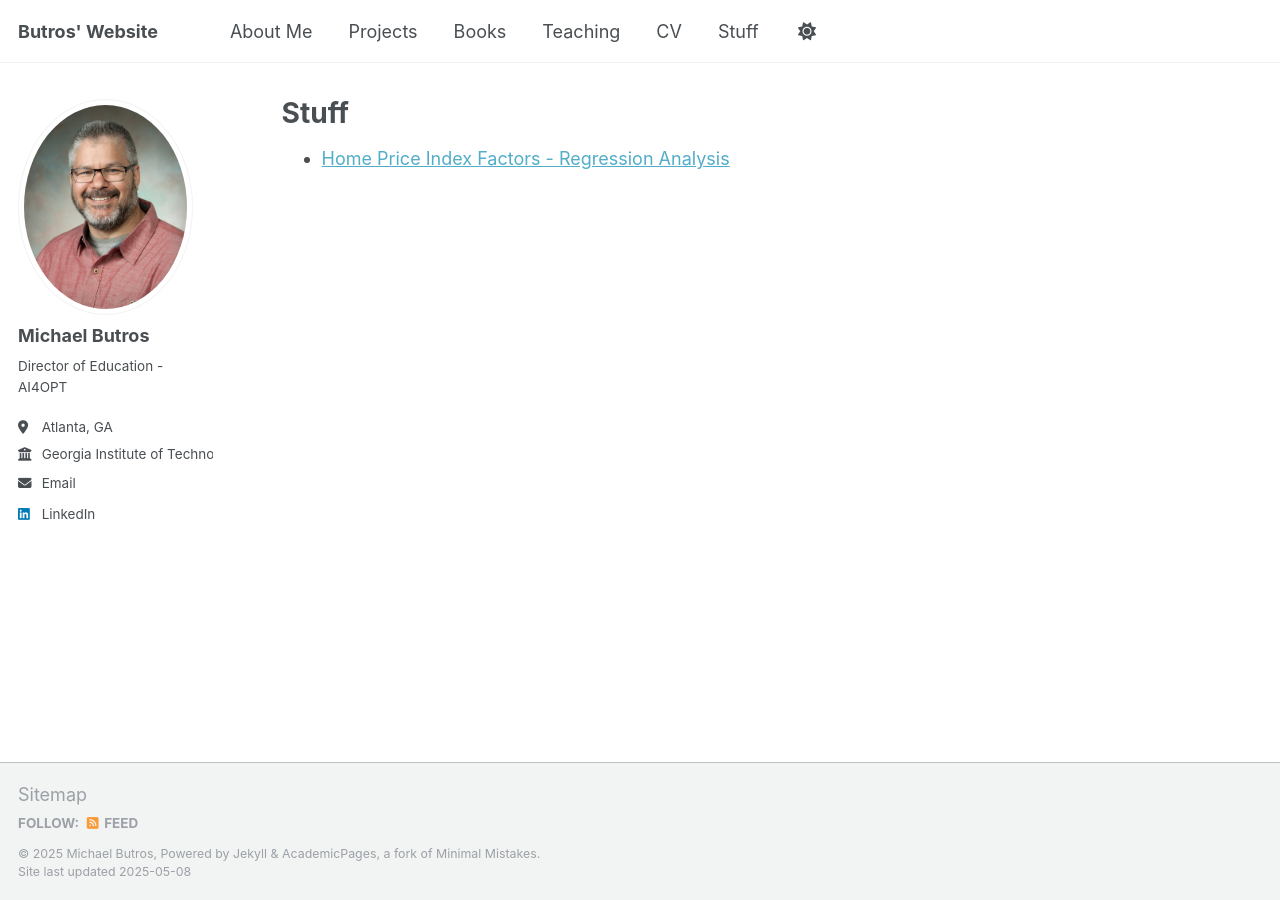
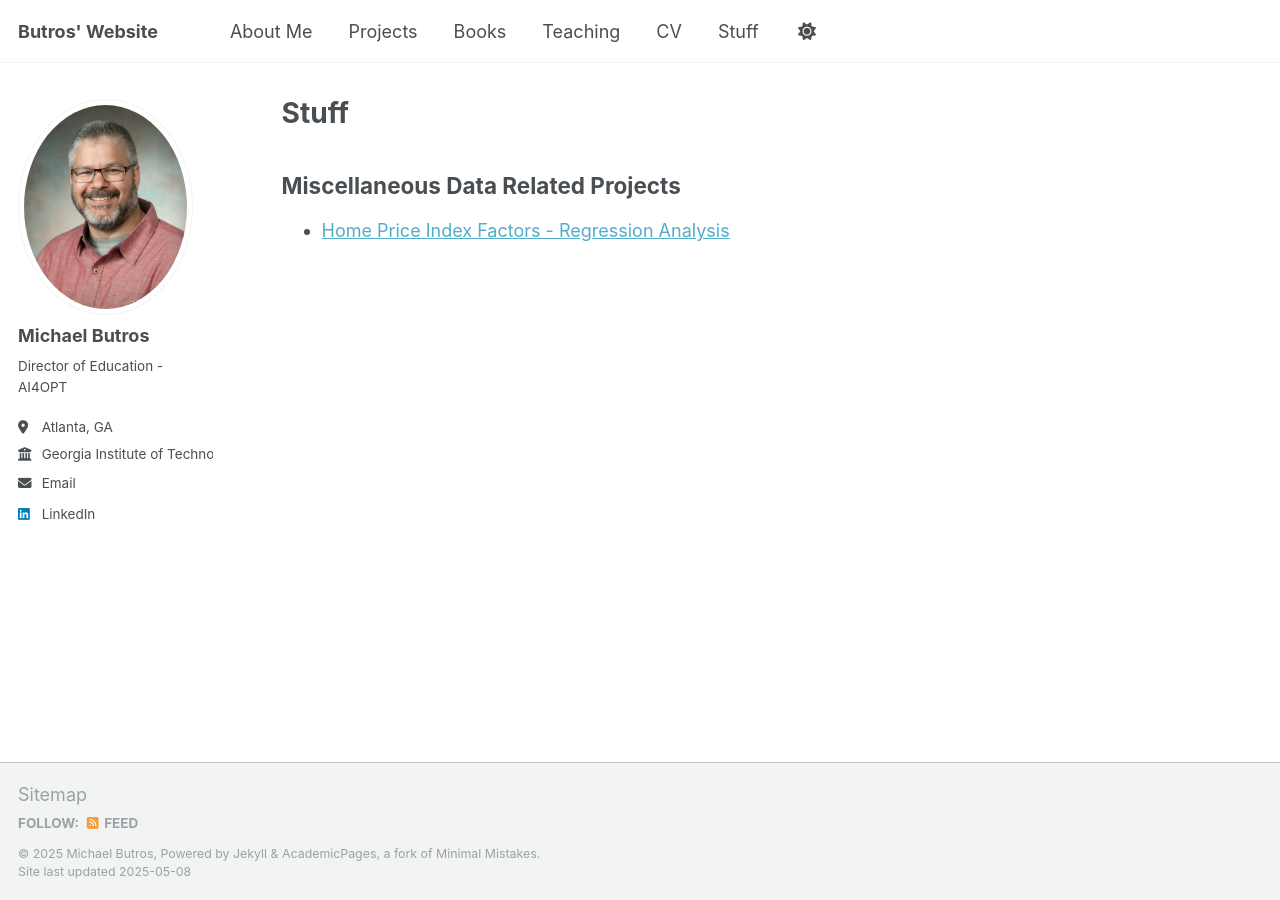
Before and after one commit to MButros/MButros.github.io, a Jekyll site: the page built from _pages/stuff.md, in a window 1280 px wide. Built offline with Jekyll 4.4.1, drawn with Linux system fonts in a browser that asks for light colours.

Commit message:
Update stuff.md

```diff
--- a/_pages/stuff.md
+++ b/_pages/stuff.md
@@ -9,4 +9,6 @@ redirect_from:
 
 {% include base_path %}
 
+##  Miscellaneous Data Related Projects
+
 * [Home Price Index Factors - Regression Analysis ](../files/AnalysisButros.pdf)
```
